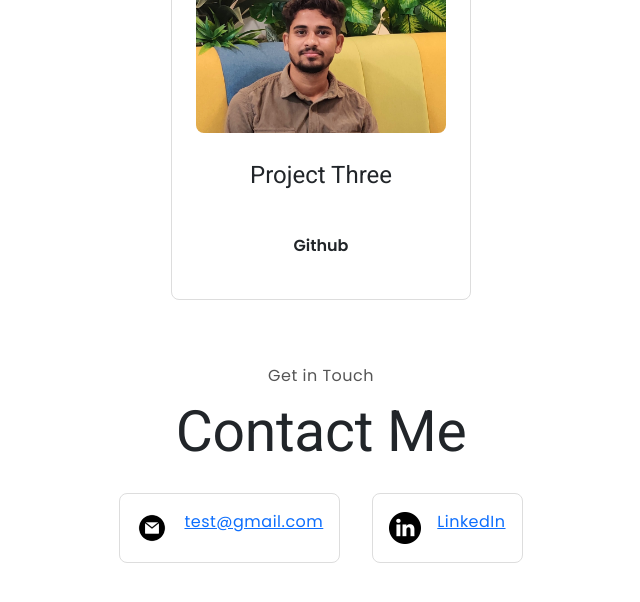
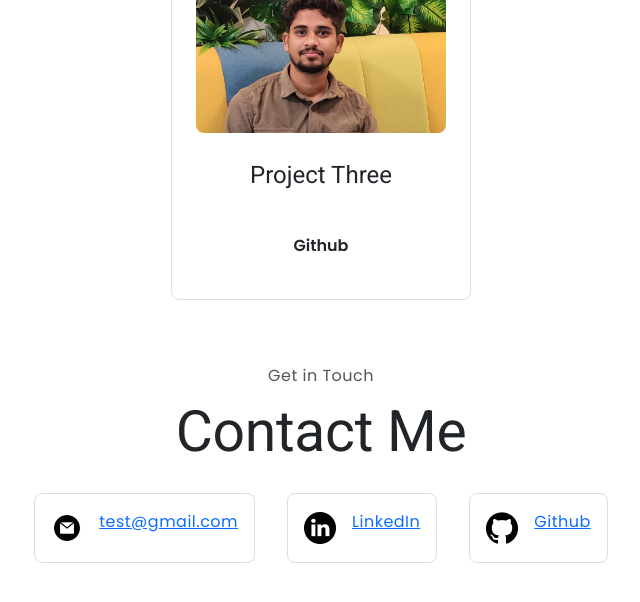
Before and after one commit to Shakeeersk777/my-portfolio, an Angular app: page / in a window 1280 px wide. Shown: the part 3084-3686 px from the top of the page, without its empty margins (319-959 px from the left). Built offline with nearby package versions, Linux system fonts and the light colour scheme.

Commit message:
ui changes

```diff
--- a/src/app/app.component.html
+++ b/src/app/app.component.html
@@ -121,5 +121,9 @@
       />
       <p><a href="{{ socialUrls.linkedIn }}">LinkedIn</a></p>
     </div>
+    <div class="contact-item">
+      <img src="../assets/images/github.png" alt="LinkedIn Icon" class="icon" />
+      <p><a href="{{ socialUrls.linkedIn }}">Github </a></p>
+    </div>
   </div>
 </section>
```
Also changed, not shown: src/assets/images/phone.png (added).
